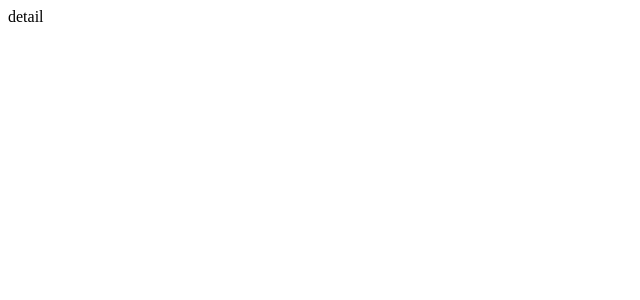
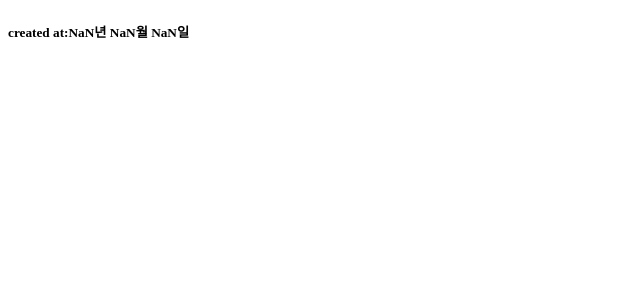
Before and after one commit to iberis2/vanilla-redux, a React (Create React App) app: page /1 in a window 1280 px wide. Shown: the top 300 px of the page, without its empty margins (0-640 px from the left). Built offline with nearby package versions, Linux system fonts and the light colour scheme.

Commit message:
feat: 할 일 클릭하면 각각 Detail 컴포넌츠 페이지로 들어감 Router element를 Component로 바꿈 기능 차이는 없음

```diff
--- a/src/App.js
+++ b/src/App.js
@@ -6,8 +6,8 @@ function App() {
   return (
     <BrowserRouter>
       <Routes>
-        <Route path="/" element={<Home />} />
-        <Route path="/:id" element={<Detail />} />
+        <Route path="/" Component={Home} />
+        <Route path="/:id" Component={Detail} />
       </Routes>
     </BrowserRouter>
   );
--- a/src/ToDo.js
+++ b/src/ToDo.js
@@ -1,18 +1,19 @@
 import { connect } from "react-redux";
 import { actionCreators } from "./store";
+import { Link } from "react-router-dom";
 
-function ToDo({ text, onBtnClick }) {
+function ToDo({ text, onBtnClick, id }) {
   return (
     <li>
-      {text}
-      <button onClick={onBtnClick}>삭제</button>
+      <Link to={`/${id}`}>
+        {text}
+        <button onClick={onBtnClick}>삭제</button>
+      </Link>
     </li>
   );
 }
 
 function mapDispatchToProps(dispatch, ownProps) {
-  console.log(ownProps);
-
   return { onBtnClick: () => dispatch(actionCreators.deleteToDo(ownProps.id)) };
 }
 
--- a/src/routes/Detail.js
+++ b/src/routes/Detail.js
@@ -1,5 +1,25 @@
-const Detail = () => {
-  return <div>detail</div>;
+import { connect } from "react-redux";
+import { useParams } from "react-router-dom";
+
+const Detail = ({ toDos }) => {
+  const { id } = useParams();
+  const toDo = toDos.find((toDo) => toDo.id === parseInt(id));
+  const date = new Date(toDo?.id);
+  const dateFormatted = `${date.getFullYear()}년 ${
+    date.getMonth() + 1
+  }월 ${date.getDate()}일`;
+
+  return (
+    <div>
+      <h1>{toDo?.text}</h1>
+      <h5>created at:{dateFormatted}</h5>
+    </div>
+  );
 };
 
-export default Detail;
+function mapStateToProps(state, ownProps) {
+  console.log(ownProps);
+  return { toDos: state };
+}
+
+export default connect(mapStateToProps)(Detail);
```
